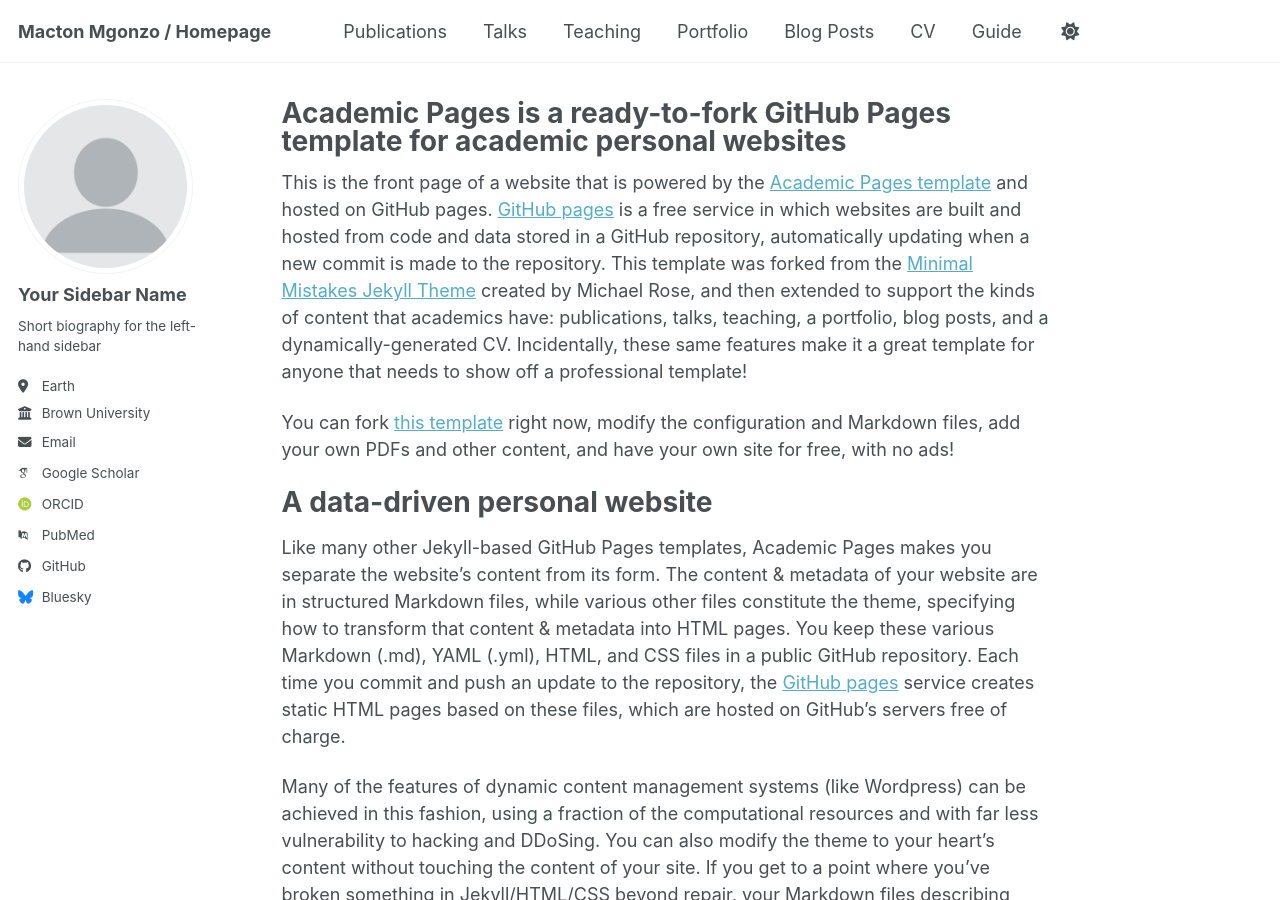
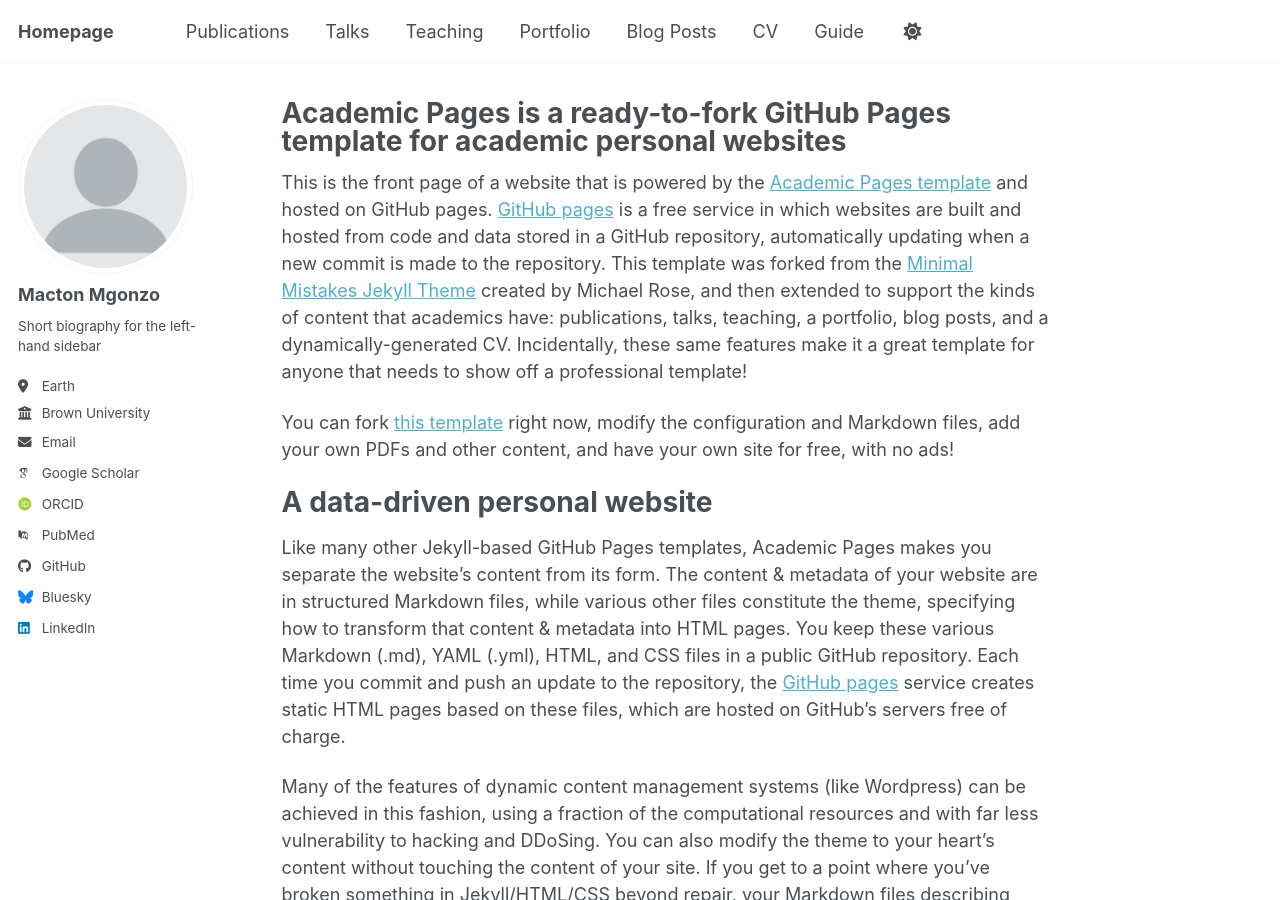
Before and after one commit to mactonm/mactonm.github.io, a Jekyll site: the page built from _pages/about.md, in a window 1280 px wide and 900 px high. Built offline with Jekyll 4.4.1, drawn with Linux system fonts in a browser that asks for light colours; some web fonts are replaced; a script bundle is joined from its source files by our own code; library files that are not in the unit come from our copies; part of the change alters nothing that is shown.

```diff
--- a/_config.yml
+++ b/_config.yml
@@ -9,7 +9,7 @@
 # Basic Site Settings
 locale                   : "en-US"
 site_theme               : "default" # Currently available options are "default", "air"
-title                    : "Macton Mgonzo / Homepage"
+title                    : "Homepage" #
 title_separator          : "-"
 name                     : &name "Macton Mgonzo"
 description              : &description "Your Name's academic portfolio"   # Update this with a general description of your site, this is the default if not overridden by a page
@@ -24,7 +24,7 @@ repository               : "academicpages/academicpages.github.io"
 author:
   # Biographic information
   avatar           : "profile.png"
-  name             : "Your Sidebar Name"
+  name             : "Macton Mgonzo"
   pronouns         : # example: "he/him"
   bio              : "Short biography for the left-hand sidebar"
   location         : "Earth"
@@ -66,7 +66,7 @@ author:
   keybase          : # Username
   instagram        : # Username
   lastfm           : # Username
-  linkedin         : # Username
+  linkedin         : "www.linkedin.com/in/macton-mgonzo-83045064"
   mastodon         : # URL
   medium           : # URL
   pinterest        : # Username
```
